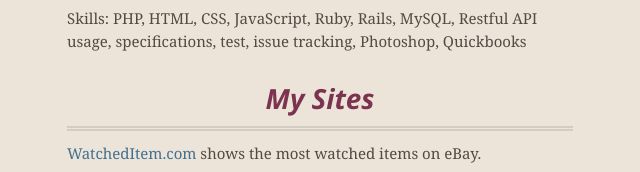
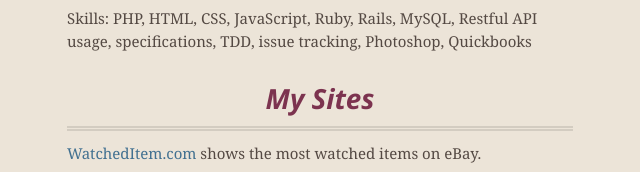
Before and after one commit to dietpop/dietpop.github.io, a plain HTML site: page index.html in a window 1280 px wide. Shown: the part 515-687 px from the top of the page, 320-960 px from the left. Drawn offline with nearby package versions, Linux system fonts and the light colour scheme.

Commit message:
add TDD skills

```diff
--- a/index.html
+++ b/index.html
@@ -66,7 +66,7 @@
 
 <p>I have expertise in helping people buy things on eBay.  I built 4 eBay search sites, served 10,000 users per day, and have run my business profitably for 8+ years.     </p>
 
-<p>Skills: PHP, HTML, CSS, JavaScript, Ruby, Rails, MySQL, Restful API usage, specifications, test, issue tracking, Photoshop, Quickbooks</p>
+<p>Skills: PHP, HTML, CSS, JavaScript, Ruby, Rails, MySQL, Restful API usage, specifications, TDD, issue tracking, Photoshop, Quickbooks</p>
 
 
 
```
